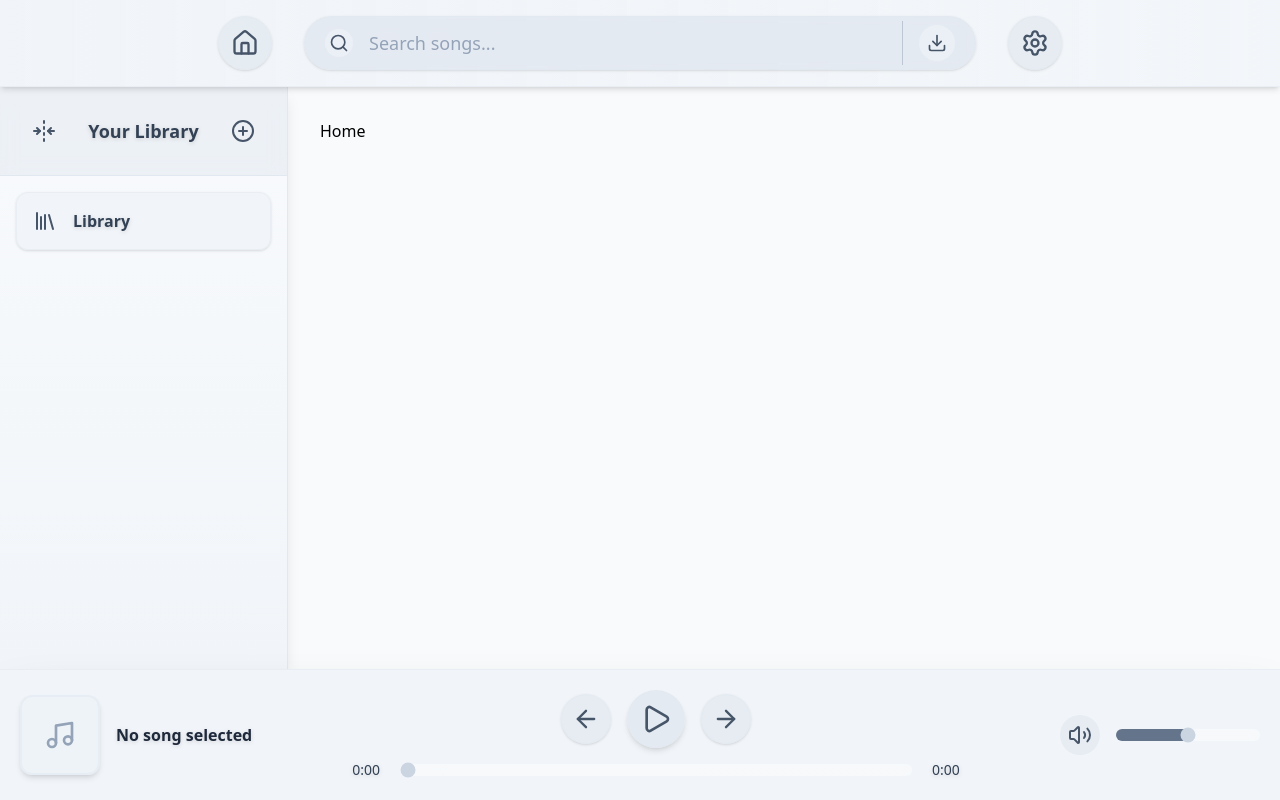
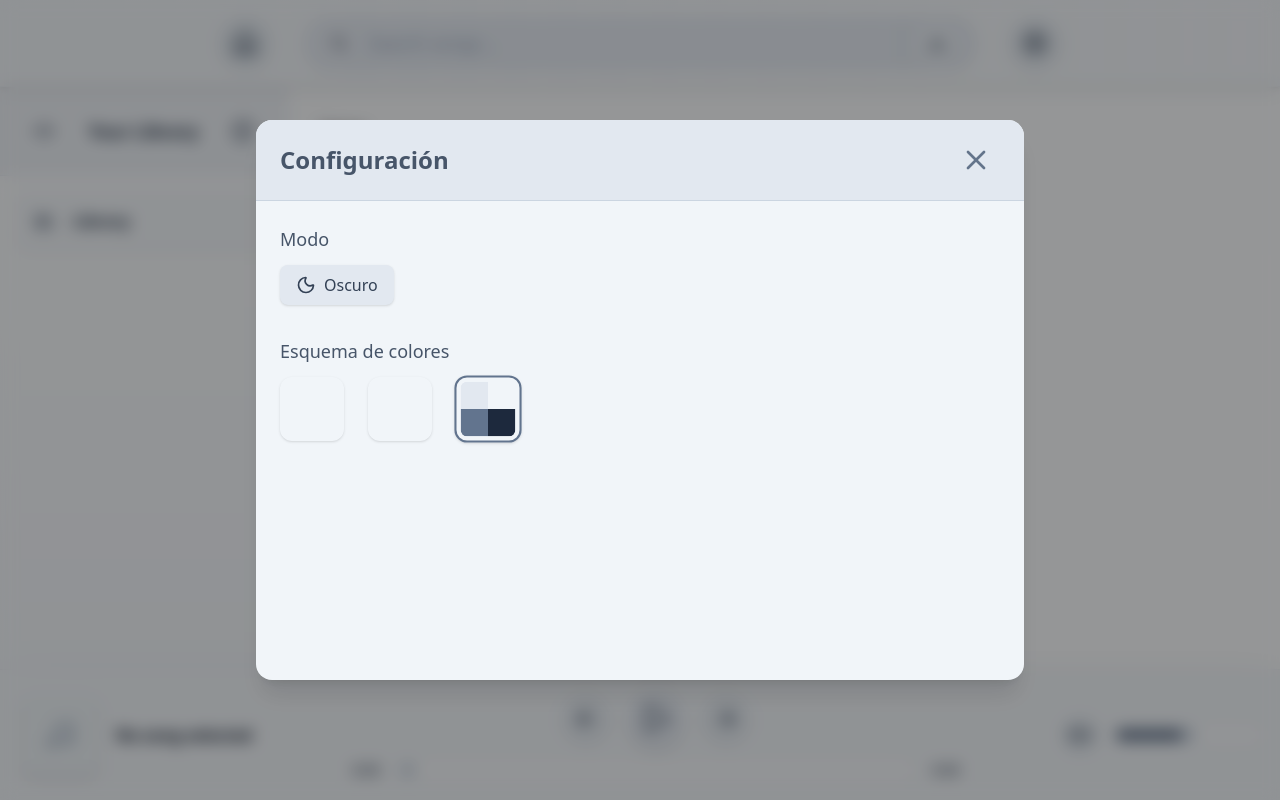
Before and after one commit to Suprimir/skibidify, a React (Vite) app: page /home in a window 1280 px wide. Both pictures are taken after a click on the button 1035 px from the left and 43 px from the top of the page. Built offline with nearby package versions, Linux system fonts and the light colour scheme; no server answers.

Commit message:
✨ feat: Added theme switcher

```diff
--- /dev/null
+++ b/src/components/SettingsMenu.tsx
@@ -0,0 +1,125 @@
+import { createPortal } from "react-dom";
+import { useEffect, useState } from "react";
+import { Moon, Sun, X } from "lucide-react";
+import { useTheme } from "@Contexts/ThemeContext";
+
+interface SettingsMenuProps {
+  visible: boolean;
+  onClose: () => void;
+}
+type ThemeAccent = "pink" | "green" | "default";
+
+export default function SettingsMenu({ visible, onClose }: SettingsMenuProps) {
+  const [mounted, setMounted] = useState(false);
+  const { setAccent, toggleMode, theme } = useTheme();
+
+  const [mode, accent] = theme.split("-");
+
+  const accents: ThemeAccent[] = ["pink", "green"];
+
+  useEffect(() => {
+    setMounted(true);
+    return () => setMounted(false);
+  }, []);
+
+  if (!visible || !mounted) return null;
+
+  return createPortal(
+    <div className="fixed inset-0 z-50 flex items-center justify-center bg-black/40 backdrop-blur-sm">
+      <div className="w-[70vw] max-w-3xl h-[70vh] bg-primary-100 shadow-xl rounded-2xl overflow-hidden flex flex-col">
+        <div className="flex items-center justify-between px-6 py-4 border-b bg-primary-200 border-primary-300">
+          <h1 className="text-2xl font-semibold text-primary-600">
+            Configuración
+          </h1>
+          <button
+            onClick={onClose}
+            className="p-2 transition-transform rounded-xl hover:scale-110 hover:bg-primary-100"
+          >
+            <X className="w-8 h-8 text-primary-500" />
+          </button>
+        </div>
+        <div className="flex flex-col gap-8 p-6 overflow-y-auto">
+          <div>
+            <h2 className="mb-3 text-lg font-medium text-primary-600">Modo</h2>
+            <div className="flex">
+              <button
+                onClick={toggleMode}
+                className="flex items-center gap-2 px-4 py-2 transition-all rounded-lg shadow-sm bg-primary-200 text-primary-700 hover:bg-primary-300"
+                title="Cambiar modo"
+              >
+                {mode === "light" ? (
+                  <>
+                    <Moon className="w-5 h-5" /> Oscuro
+                  </>
+                ) : (
+                  <>
+                    <Sun className="w-5 h-5" /> Claro
+                  </>
+                )}
+              </button>
+            </div>
+          </div>
+
+          {/* Color Accent */}
+          <div>
+            <h2 className="mb-3 text-lg font-medium text-primary-600">
+              Esquema de colores
+            </h2>
+            <div className="flex gap-6">
+              {accents.map((option) => (
+                <button
+                  key={option.toString()}
+                  onClick={() => setAccent(option)}
+                  className={`w-16 h-16 p-1 rounded-xl border-2 transition-all shadow-sm ${
+                    accent === option.toString()
+                      ? "border-primary-500 scale-105"
+                      : "border-transparent"
+                  }`}
+                >
+                  <div className="flex flex-col w-full h-full overflow-hidden rounded-md">
+                    <div className="flex flex-1">
+                      <div
+                        className={`w-1/2 h-full bg-${option.toString()}-50`}
+                      />
+                      <div
+                        className={`w-1/2 h-full bg-${option.toString()}-200`}
+                      />
+                    </div>
+                    <div className="flex flex-1">
+                      <div
+                        className={`w-1/2 h-full bg-${option.toString()}-500`}
+                      />
+                      <div
+                        className={`w-1/2 h-full bg-${option.toString()}-800`}
+                      />
+                    </div>
+                  </div>
+                </button>
+              ))}
+              <button
+                onClick={() => setAccent("default")}
+                className={`w-16 h-16 p-1 rounded-xl border-2 transition-all shadow-sm ${
+                  accent === "default"
+                    ? "border-slate-500 scale-105"
+                    : "border-transparent"
+                }`}
+              >
+                <div className="flex flex-col w-full h-full overflow-hidden rounded-md">
+                  <div className="flex flex-1">
+                    <div className="`w-1/2 h-full bg-slate-50" />
+                    <div className="w-1/2 h-full bg-slate-200" />
+                  </div>
+                  <div className="flex flex-1">
+                    <div className="w-1/2 h-full bg-slate-500" />
+                    <div className="w-1/2 h-full bg-slate-800" />
+                  </div>
+                </div>
+              </button>
+            </div>
+          </div>
+        </div>
+      </div>
+    </div>,
+    document.getElementById("root")!
+  );
+}
--- a/src/components/TopBar.tsx
+++ b/src/components/TopBar.tsx
@@ -1,7 +1,16 @@
 import { Download, Home, Search, Settings } from "lucide-react";
 import { useNavigate } from "react-router-dom";
+import SettingsMenu from "./SettingsMenu";
+import { useState } from "react";
 
 export default function TopBar() {
+  const [settingsMenuVisible, setSettingsMenuVisible] =
+    useState<boolean>(false);
+
+  const handleSettingsMenu = () => {
+    setSettingsMenuVisible(true);
+  };
+
   const navigate = useNavigate();
 
   return (
@@ -39,10 +48,18 @@ export default function TopBar() {
             <Download className="w-5 h-5 text-primary-600" />
           </button>
         </div>
-        <button className="flex items-center justify-center transition-all duration-200 border rounded-full shadow-sm bg-primary-200/70 hover:bg-primary-200/90 hover:shadow-md hover:scale-105 active:scale-95 border-primary-200/50">
+        <button
+          onClick={handleSettingsMenu}
+          className="flex items-center justify-center transition-all duration-200 border rounded-full shadow-sm bg-primary-200/70 hover:bg-primary-200/90 hover:shadow-md hover:scale-105 active:scale-95 border-primary-200/50"
+        >
           <Settings className="p-3 text-primary-600 w-13 h-13 group-hover:text-primary-700" />
         </button>
       </div>
+
+      <SettingsMenu
+        visible={settingsMenuVisible}
+        onClose={() => setSettingsMenuVisible(false)}
+      />
     </div>
   );
 }
--- a/src/pages/Layout.tsx
+++ b/src/pages/Layout.tsx
@@ -14,7 +14,7 @@ export default function Layout() {
       {/* Contenido - Sidebar + Outlet */}
       <div className="flex flex-1 overflow-hidden">
         {/* Sidebar - Fijado hacia la izquierda con colapso */}
-        <div className="z-20 flex-shrink-0">
+        <div className="flex-shrink-0">
           <Sidebar />
         </div>
 
@@ -27,7 +27,7 @@ export default function Layout() {
       </div>
 
       {/* PlayerBar - Fijado en parte inferior */}
-      <div className="z-30 flex-shrink-0">
+      <div className="flex-shrink-0">
         <PlayerBar />
       </div>
     </div>
```
